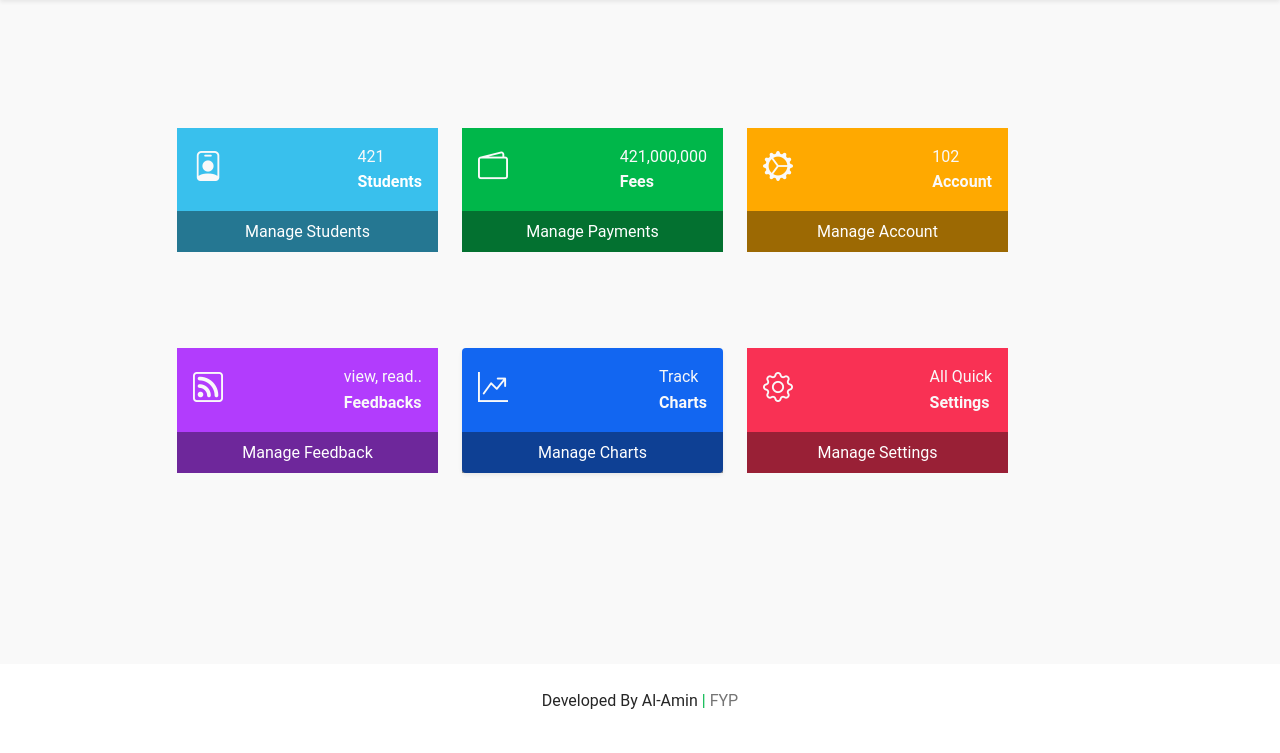
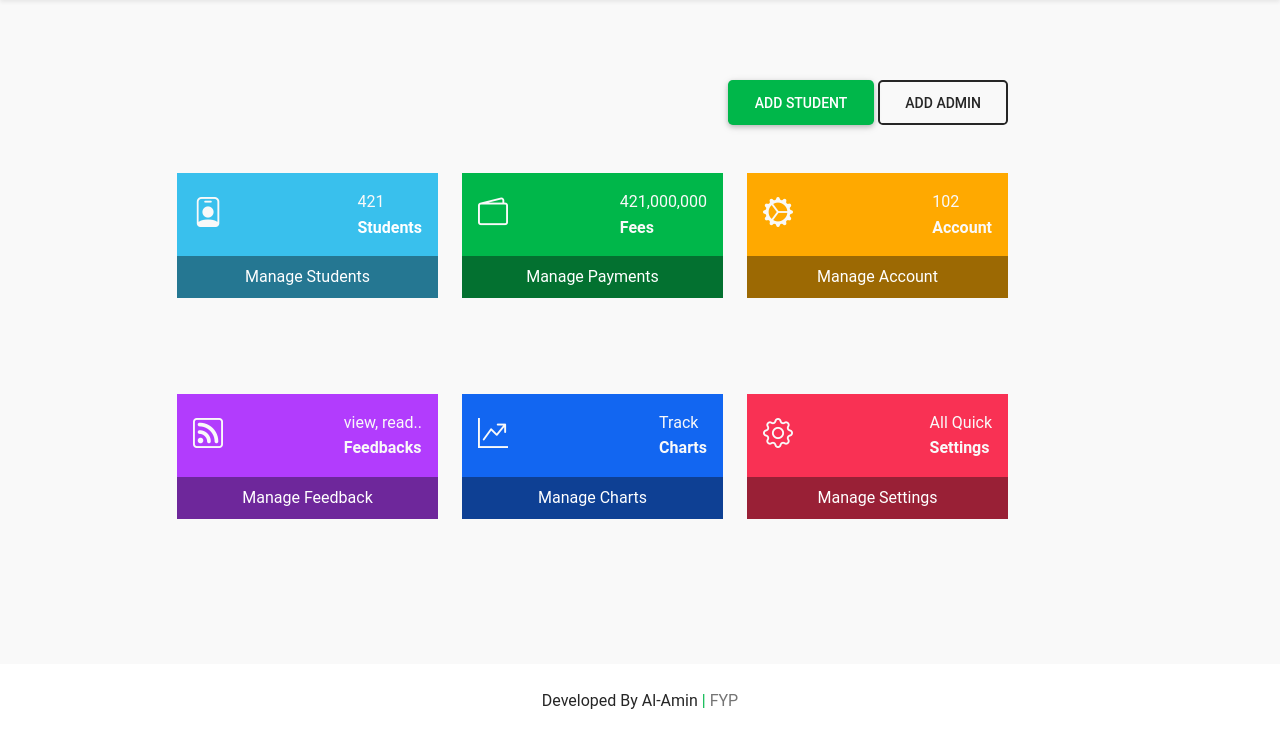
Before and after one commit to ndmichael/school_fees_management_system, a Django app: page / in a window 1280 px wide. Shown: the part 59-812 px from the top of the page. Run offline with Django 4.2, Linux system fonts and the light colour scheme; some libraries are stand-ins or nearby versions.

Commit message:
new pages created, updated index

```diff
--- a/fees/static/fees/css/nile.css
+++ b/fees/static/fees/css/nile.css
@@ -7,10 +7,13 @@
     padding-top: 10vh;
 }
 
+#index-main .action-box {
+    display: block;
+}
+
 #index-main a {
-    display: block;
     text-decoration: none;
-    color: inherit;
+    color: none;
 }
 
 i.bi {
--- a/fees/templates/fees/index.html
+++ b/fees/templates/fees/index.html
@@ -3,8 +3,18 @@
 <section class=" bg-light" id="index-main">
     <div class="container">
         <div class="row">
+            <article class="offset-sm-2 col-12 col-md-8 text-end">
+                <a href="#" class=" btn btn-success btn-lg">
+                    Add Student
+                </a>
+                <a href="#" class=" btn btn-outline-dark btn-lg">
+                    Add Admin
+                </a>
+            </article>
+        </div>
+        <div class="row">
             <article class="col-6 col-md-3 offset-sm-1 py-2 py-md-5">
-                <a href="#" class="bg-info text-light  pt-3">
+                <a href="#" class="bg-info text-light  pt-3 action-box">
                     <div class="d-flex justify-content-between px-3">
                         <i class="bi bi-person-badge "></i>
                         <p>
@@ -20,7 +30,7 @@
             </article>
 
             <article class="col-6 col-md-3 py-2 py-md-5">
-                <a href="#" class="bg-success text-light pt-3">
+                <a href="#" class="bg-success text-light pt-3 action-box">
                     <div class="d-flex justify-content-between px-3">
                         <i class="bi bi-wallet2 "></i>
                         <p>
@@ -36,7 +46,7 @@
             </article>
 
             <article class="col-6 col-md-3 py-2 py-md-5">
-                <a href="#" class="bg-warning text-light  pt-3">
+                <a href="#" class="bg-warning text-light  pt-3 action-box">
                     <div class="d-flex justify-content-between px-3">
                         <i class="bi bi-gear-wide-connected"></i>
                         <p>
@@ -53,7 +63,7 @@
 
             <!-- Bottom rows -->
             <article class="col-6 col-md-3 py-2 py-md-5 offset-sm-1">
-                <a href="#" class="bg-secondary text-light  pt-3">
+                <a href="#" class="bg-secondary text-light  pt-3 action-box">
                     <div class="d-flex justify-content-between px-3">
                         <i class="bi bi-rss "></i>
                         <p>
@@ -69,7 +79,7 @@
             </article>
 
             <article class="col-6 col-md-3 py-2 py-md-5">
-                <a href="#" class="bg-primary text-light  pt-3 shadow-sm rounded-2">
+                <a href="#" class="bg-primary text-light  pt-3 action-box">
                     <div class="d-flex justify-content-between px-3">
                         <i class="bi bi-graph-up-arrow "></i>
                         <p>
@@ -85,7 +95,7 @@
             </article>
 
             <article class="col-6 col-md-3 py-2 py-md-5">
-                <a href="#" class="bg-danger text-light  pt-3">
+                <a href="#" class="bg-danger text-light pt-3 action-box">
                     <div class="d-flex justify-content-between px-3">
                         <i class="bi bi-gear "></i>
                         <p>
```
Also changed, not shown: fees/templates/fees/fees.html (added, +20 -0 lines), fees/templates/fees/student.html (added, +20 -0 lines), fees/views.py (line endings or trailing spaces).
